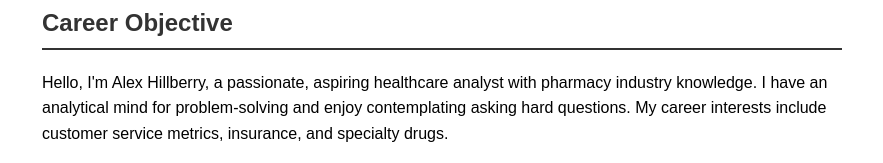
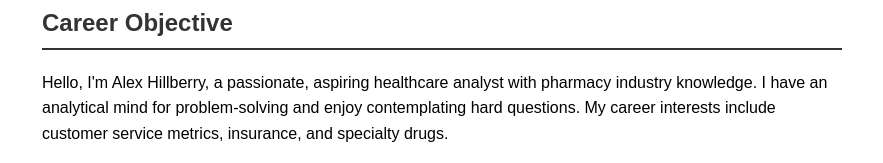
Before and after one commit to AlexHillberry/AlexHillberry.github.io, a plain HTML site: page index.html in a window 1280 px wide. Shown: the part 595-758 px from the top of the page, without its empty margins (198-1081 px from the left). Drawn offline with Linux system fonts and the light colour scheme.

Commit message:
Update index.html

```diff
--- a/index.html
+++ b/index.html
@@ -26,7 +26,7 @@
 
         <section id="career-objective">
             <h2>Career Objective</h2>
-            <p>Hello, I'm Alex Hillberry, a passionate, aspiring healthcare analyst with pharmacy industry knowledge. I have an analytical mind for problem-solving and enjoy contemplating asking hard questions. My career interests include customer service metrics, insurance, and specialty drugs.</p>
+            <p>Hello, I'm Alex Hillberry, a passionate, aspiring healthcare analyst with pharmacy industry knowledge. I have an analytical mind for problem-solving and enjoy contemplating hard questions. My career interests include customer service metrics, insurance, and specialty drugs.</p>
         </section>
 
         <section id="skills">
```
